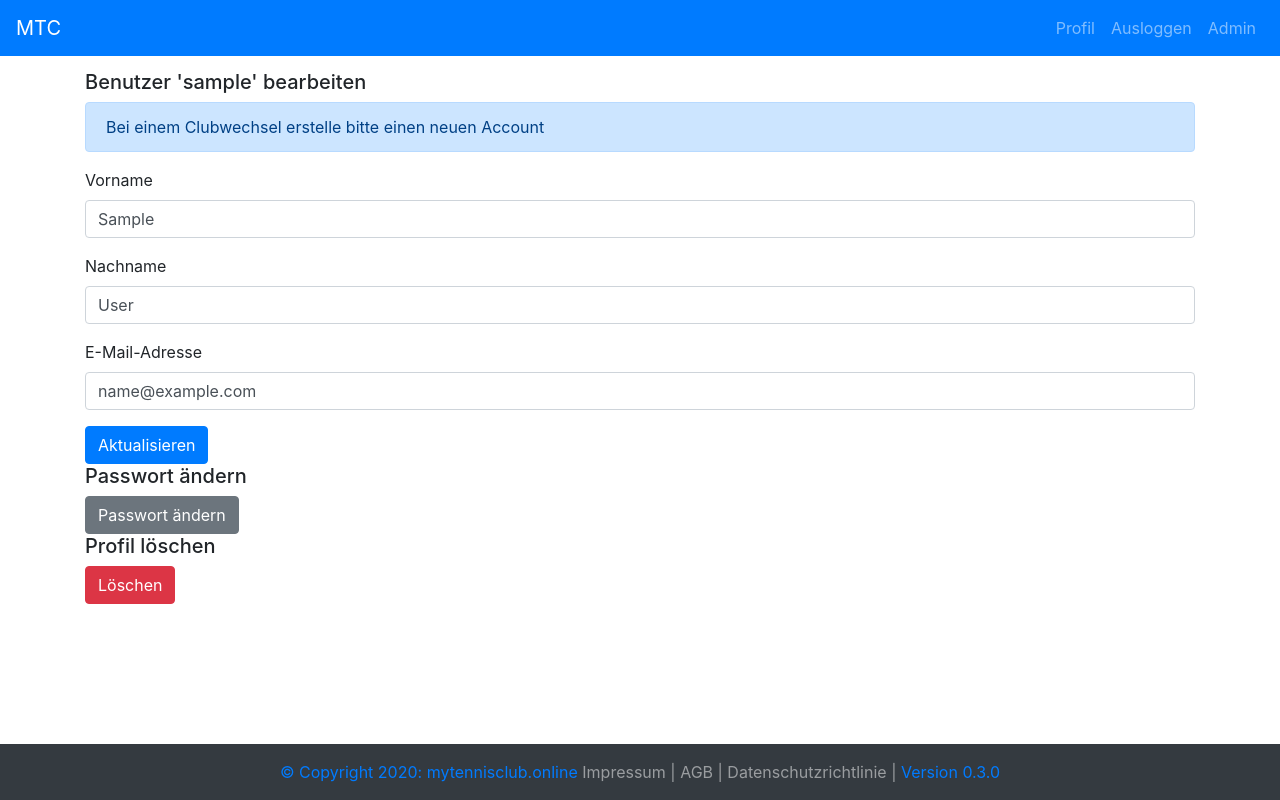
After one commit to puredriver/myclub, a Django app: page /rankinglist/user/1 in a window 1280 px wide. The commit adds this page. Run offline with Django 3.2, Linux system fonts and the light colour scheme; the visitor is signed in with stand-in values (Sample User, id 1); data comes from the database, SQL or seed files in the repository; some libraries are stand-ins or nearby versions.

Commit message:
user update added

```diff
--- a/rankinglist/templates/rankinglist/base.html
+++ b/rankinglist/templates/rankinglist/base.html
@@ -38,9 +38,13 @@
 
     <header>
     <nav class="navbar navbar-expand-md navbar-dark bg-primary fixed-top">
+      <a class="navbar-brand" href="{% url 'index' %}">MTC</a>
+      {% if user.is_authenticated and 'club_id' in request.session %}
+      <a class="navbar-brand" href="{% url 'clubmain' club_id=request.session.club_id %}"><small>{{user.first_name}}@{{ request.session.club_name }}</small></a>
+      {% elif 'club_id' in request.session %}
+      <a class="navbar-brand" href="{% url 'clubmain' club_id=request.session.club_id %}"><small>{{ request.session.club_name }}</small></a>
+      {%endif%}
 
-
-      <a class="navbar-brand" href="{% url 'index' %}">MTC {{ request.session.club_name }}</a>
       <button class="navbar-toggler" type="button" data-toggle="collapse" data-target="#navbarsExample09" aria-controls="navbarsExample09" aria-expanded="false" aria-label="Toggle navigation">
         <span class="navbar-toggler-icon"></span>
       </button>
@@ -49,8 +53,8 @@
 
         <ul class="navbar-nav ml-auto">
           {% if user.is_authenticated %}
+            <a class="nav-link" href="{% url 'user_update' user.id %}">Profil</a>
             <a class="nav-link" href="{% url 'logout' %}">Ausloggen</a>
-            <a class="nav-link" href="{% url 'index' %}">Profil</a>
             <a class="nav-link" href="{% url 'admin:index' %}">Admin</a>
           {% else %}
             <a class="nav-link" href="{% url 'signup' %}">Registrieren</a>
--- /dev/null
+++ b/rankinglist/templates/rankinglist/user_update.html
@@ -0,0 +1,36 @@
+{% extends "rankinglist/base.html" %}
+{% load crispy_forms_tags %}
+
+{% block content %}
+  <h5>Benutzer '{{ user.username }}' bearbeiten</h5>
+  <div class="alert alert-primary" role="alert">
+    Bei einem Clubwechsel erstelle bitte einen neuen Account
+  </div>
+  <form method="post">
+    {% if form.subject.errors %}
+    <ol>
+    {% for error in form.subject.errors %}
+        <li><strong>{{ error|escape }}</strong></li>
+    {% endfor %}
+    </ol>
+    {% endif %}
+
+    {% csrf_token %}
+    {{ form|crispy }}
+    <div class="control-group">
+      <div class="controls">
+        <button type="submit" class="btn btn-primary">Aktualisieren</button>
+      </div>
+    </div>
+  </form>
+
+  <h5>Passwort ändern</h5>
+
+  <a href="{% url 'password_change' %}" class="btn btn-secondary">Passwort ändern</a>
+
+  <h5>Profil löschen</h5>
+
+  <a href="" class="btn btn-danger">Löschen</a>
+
+
+{% endblock %}
--- a/rankinglist/urls.py
+++ b/rankinglist/urls.py
@@ -29,6 +29,6 @@ urlpatterns = [
     path('reset/done/', auth_views.PasswordResetCompleteView.as_view(), name='password_reset_complete'),
     path('password_change/', auth_views.PasswordChangeView.as_view(), name='password_change'),
     path('password_change/done/', auth_views.PasswordChangeDoneView.as_view(), name='password_change_done'),
-
+    path('user/<int:pk>', views.UserUpdateView.as_view(), name='user_update'),
 
 ]
--- a/rankinglist/views.py
+++ b/rankinglist/views.py
@@ -10,6 +10,9 @@ from django.utils.encoding import force_text
 from django.contrib.auth import login, authenticate
 from django.contrib import messages
 from django.contrib.sites.shortcuts import get_current_site
+from django.contrib.auth.mixins import LoginRequiredMixin
+from django.views.generic.edit import CreateView, UpdateView, DeleteView
+from django.urls import reverse
 
 from .models import Rankinglist, Match, Player, Ranking, Club
 from .forms import MatchesHistoryForm, SignUpForm
@@ -32,6 +35,7 @@ def index(request):
 def clubmain(request,club_id):
     club = get_object_or_404(Club,pk=club_id)
     request.session['club_name'] = club.name
+    request.session['club_id'] = club.id
     rankinglists = Rankinglist.objects.filter(club=club ,active=True)
     matches = Match.objects.filter(rankinglist__in=rankinglists).exclude(status=Match.GEPLANT).order_by('-playedat') # [:10] first 10
     matches_planned=Match.objects.filter(rankinglist__in=rankinglists,status=Match.GEPLANT).order_by('playedat')
@@ -138,3 +142,24 @@ def activate(request, uidb64, token):
 
 def account_activation_sent(request):
     return render(request, 'rankinglist/account_activation_sent.html')
+
+class UserUpdateView(LoginRequiredMixin, UpdateView):
+    #form_class = UserChangeForm
+    model = User
+    template_name = 'rankinglist/user_update.html'
+    fields = ["first_name","last_name","email"]
+
+
+    def get_success_url(self):
+        # return reverse("users_detail", kwargs={"username": self.request.user.username})
+        return reverse("index")
+
+    #def get_object(self):
+    #    return User.objects.get(pk=self.request.user.pk)
+        #return User.objects.get(username=self.request.user.username)
+
+    def form_valid(self, form):
+        messages.add_message(
+            self.request, messages.INFO, "Profil wurde erfolgreich aktualisiert"
+        )
+        return super().form_valid(form)
```
